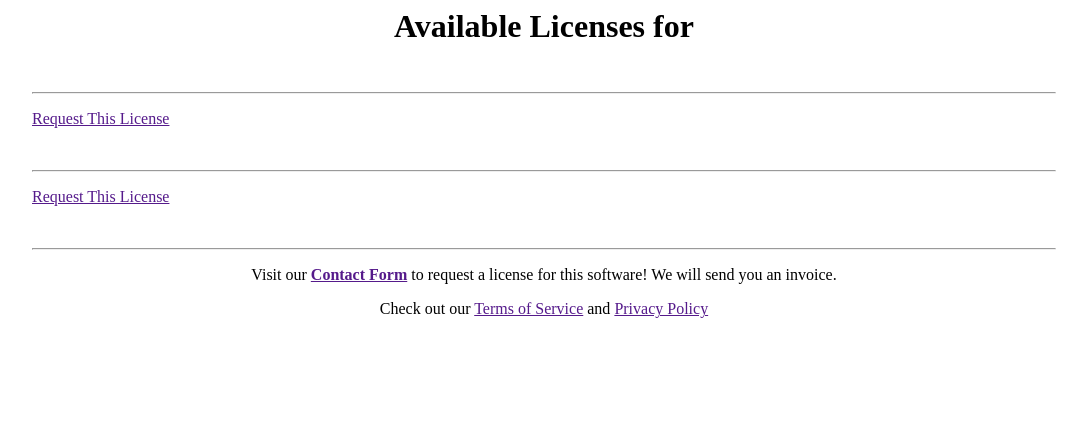
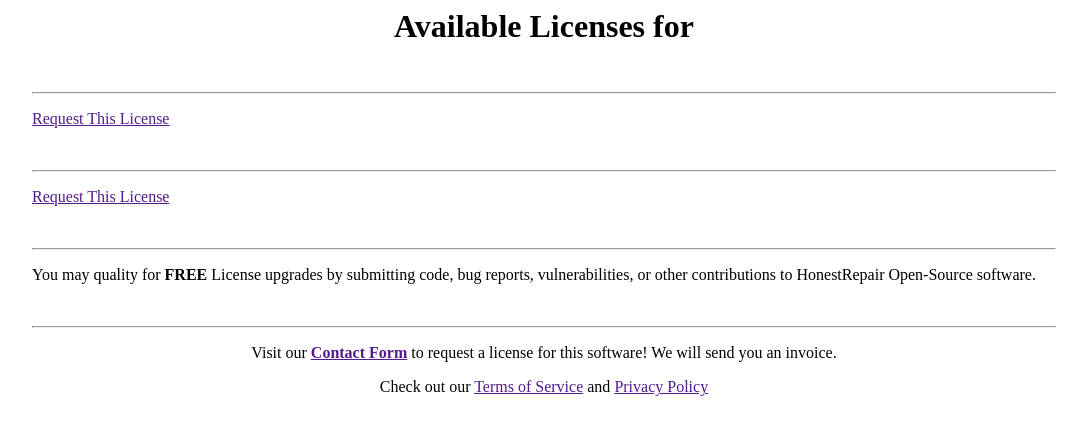
Before and after one commit to zelon88/License_Chooser, a PHP site: page /License_Chooser_UI-2.php in a window 1280 px wide. Shown: the top 435 px of the page, without its empty margins (96-1183 px from the left). Run offline with PHP 8.4, Linux system fonts and the light colour scheme; data that the repository does not hold is empty.

Commit message:
v0.9.
-v0.9.
-Add text about obtaining free license upgrades by contributing to HonestRepair open source software.

```diff
--- a/License_Chooser_Core.php
+++ b/License_Chooser_Core.php
@@ -27,7 +27,7 @@ else require_once ('config.php');
 
 // / -----------------------------------------------------------------------------------
 // / The following code defined variables for the session.
-$Version = 'v0.8';
+$Version = 'v0.9';
 $bsdAvailable = $mitAvailable = $availableLicensesEcho = FALSE;
 $bsdEcho = "<p>This software is not currently available with a BSD License, but keep checking back! Special licensing may also be available upon request.</p>";
 $mitEcho = "<p>This software is not currently available with an MIT License, but keep checking back! Special licensing may also be available upon request.</p>";
--- a/License_Chooser_UI-2.php
+++ b/License_Chooser_UI-2.php
@@ -19,6 +19,10 @@
 
   <br />
   <hr />
+
+  <p>You may quality for <strong>FREE</strong> License upgrades by submitting code, bug reports, vulnerabilities, or other contributions to HonestRepair Open-Source software.</p>
+  <br />
+  <hr />
 </div>
 
 <div style="text-align:center; float:center;">
```
Also changed, not shown: License_Chooser_Changelog.txt.
